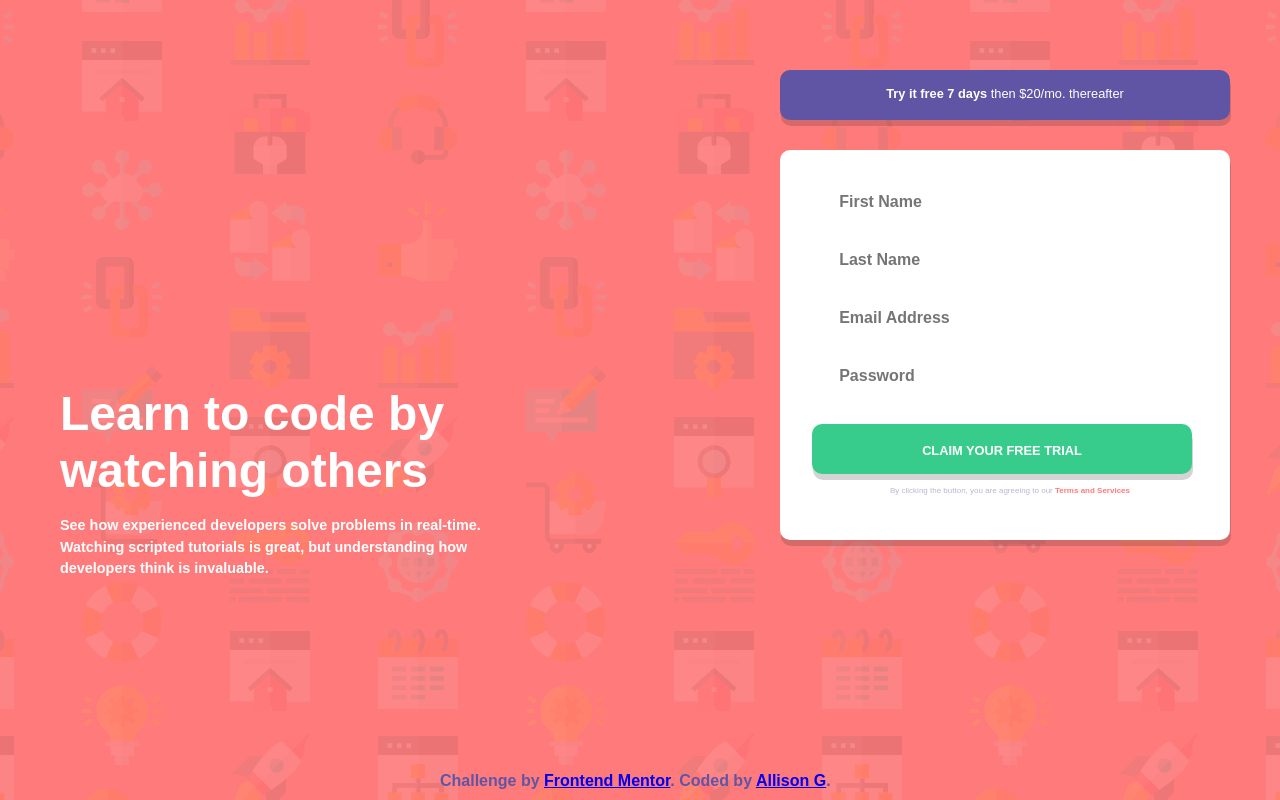
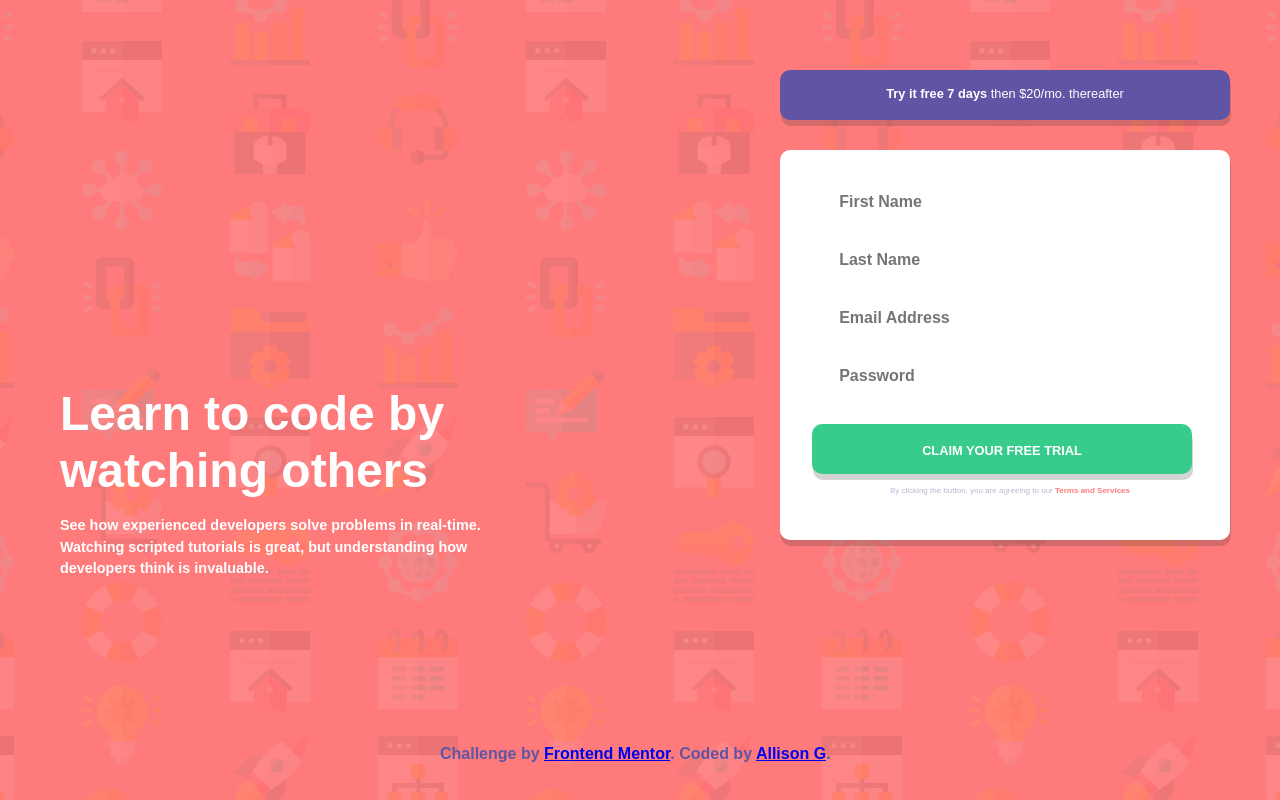
Before and after one commit to agottlieb/JS-Signup-Form, a plain HTML site: page index.html in a window 1280 px wide. Drawn offline with Linux system fonts and the light colour scheme.

Commit message:
issues with footer

```diff
--- a/styles.css
+++ b/styles.css
@@ -311,8 +311,10 @@ footer {
     }
 
     footer {
-        position: absolute;
-        bottom: 5px;
+       position: absolute;
+       padding-top: 2rem;
+     bottom: 2rem;
+
     }
 }
 
```
